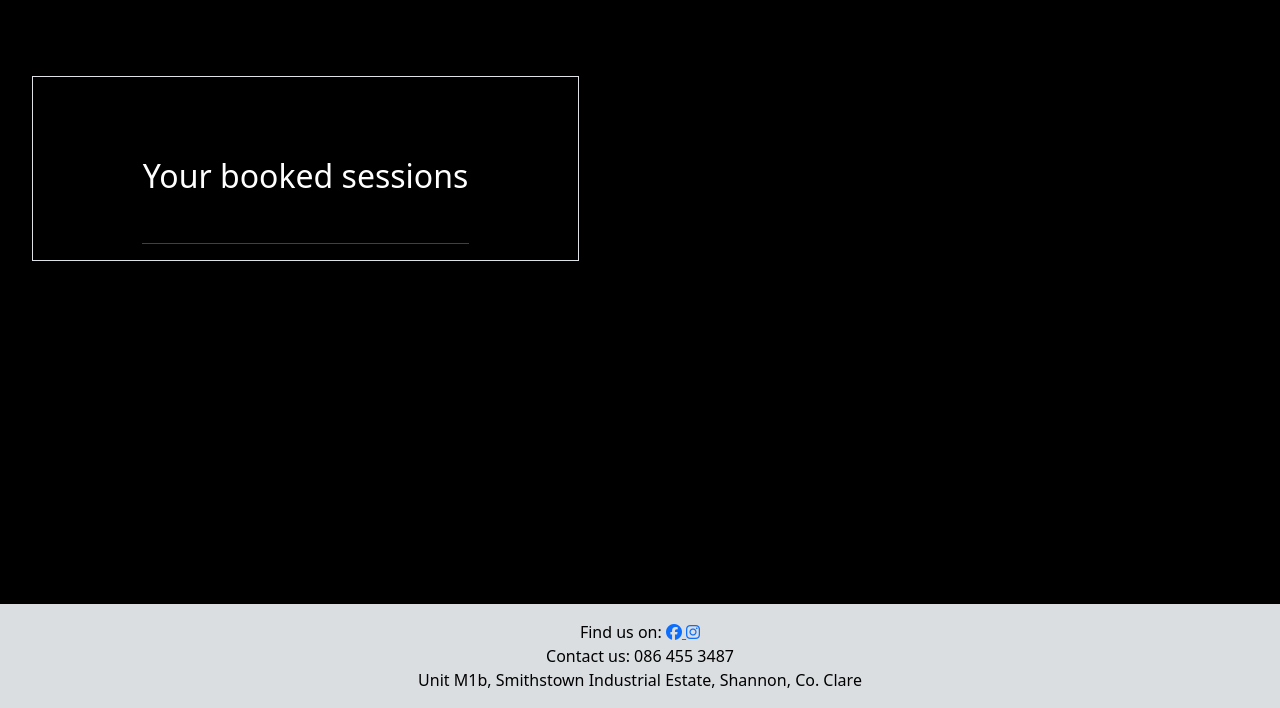
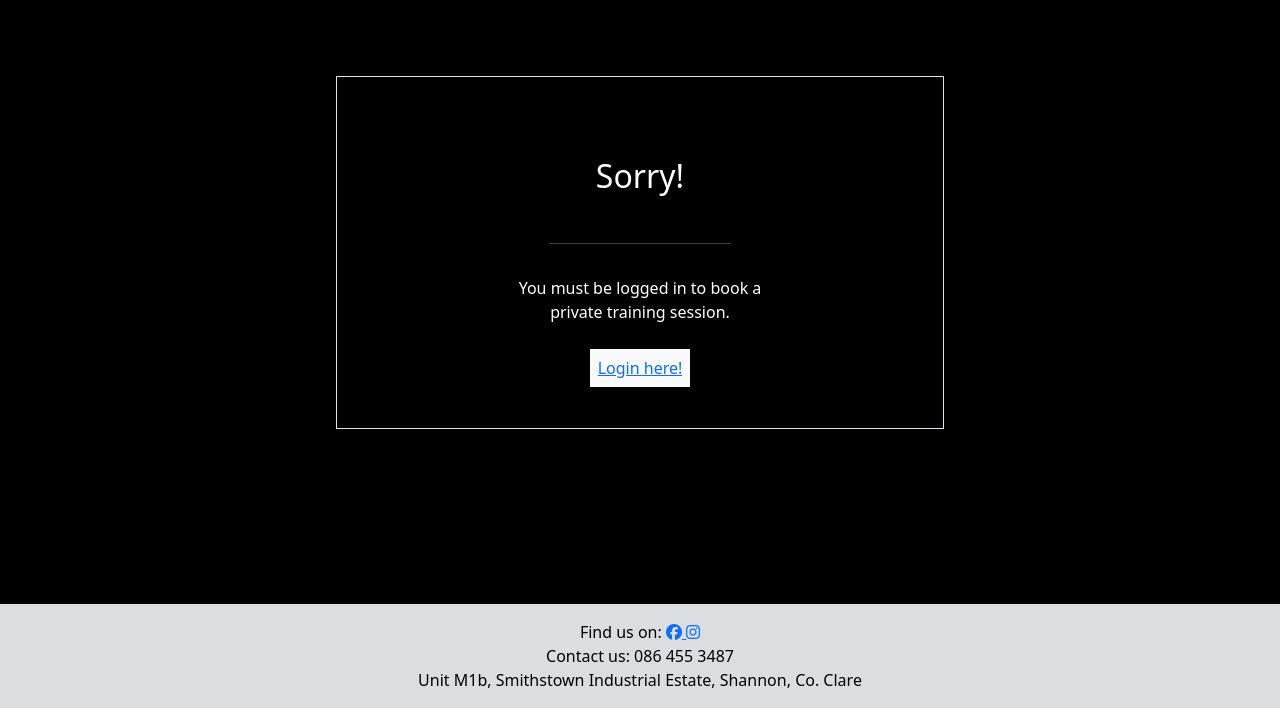
Before and after one commit to Gallie83/PP4-Django, a Django app: template PP4-Django/templates/view_bookings.html in a window 1280 px wide. Shown: the part 92-800 px from the top of the page. Run offline with Django 3.2, Linux system fonts and the light colour scheme; the template is opened without the code that fills it, so the values that code supplies are empty; some libraries are stand-ins or nearby versions.

Commit message:
Fixed view_booking error if user opens page without being logged in

```diff
--- a/PP4-Django/templates/date_form.html
+++ b/PP4-Django/templates/date_form.html
@@ -34,7 +34,7 @@
             <hr>
             <p class="p-3">You must be logged in to book a private training session.</p>
 
-            <a href="{% url 'login'%}">Login here!</a>
+            <a class="bg-light p-2" href="{% url 'login'%}">Login here!</a>
         </div>
     </div>
 
--- a/PP4-Django/templates/view_bookings.html
+++ b/PP4-Django/templates/view_bookings.html
@@ -7,16 +7,32 @@
 </div>
 <div class="about mt-5">
 
+    {% if user.is_authenticated %}
+
     <div class="about-text text-center float-left pt-5 mt-4 border">
         <h2>Your booked sessions</h2>
         <hr>
         <div class="md-form md-outline" inline="true">
 
             {% for booking in booking_list %}
-            <p>{{ booking }}</p>
+            <p class="bg-danger rounded py-4 my-3 w-75 mx-auto">You have a session booked at {{ booking.slot }} on
+                {{ booking.booking_date }}
+            </p>
             {% endfor %}
         </div>
     </div>
 
+    {% else %}
+    <div class="w-50 mx-auto text-center pt-5 mt-4 border">
+        <div class="w-50 mx-auto mb-5 text-white ">
+            <h2>Sorry!</h2>
+            <hr>
+            <p class="p-3">You must be logged in to book a private training session.</p>
+
+            <a class="bg-light p-2" href="{% url 'login'%}">Login here!</a>
+        </div>
+    </div>
+
+    {% endif %}
 </div>
 {% endblock %}
```
Also changed, not shown: PP4-Django/bookingapp/views.py (+10 -4 lines), PP4-Django/templates/booking_form.html (+15 -0 lines).
